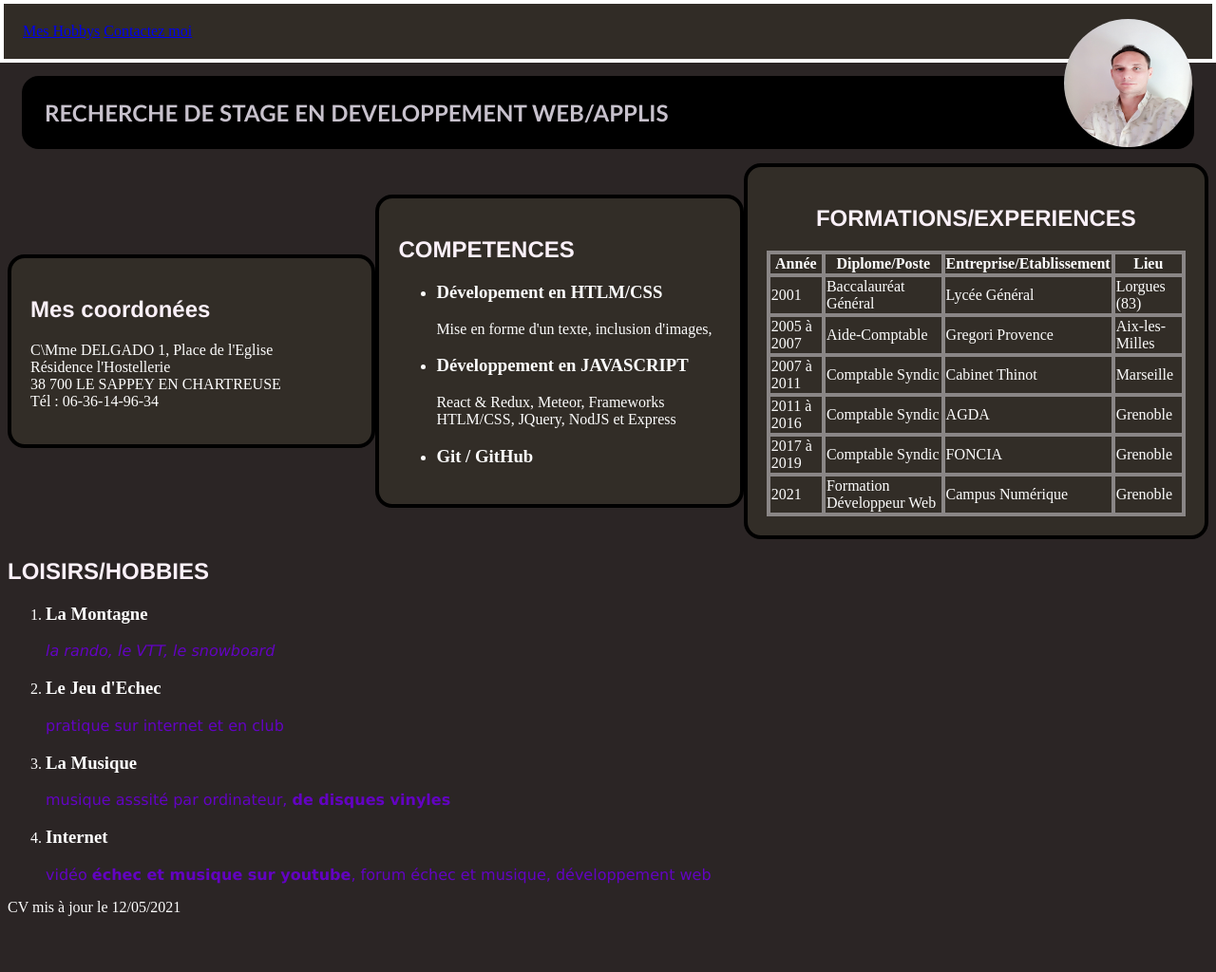
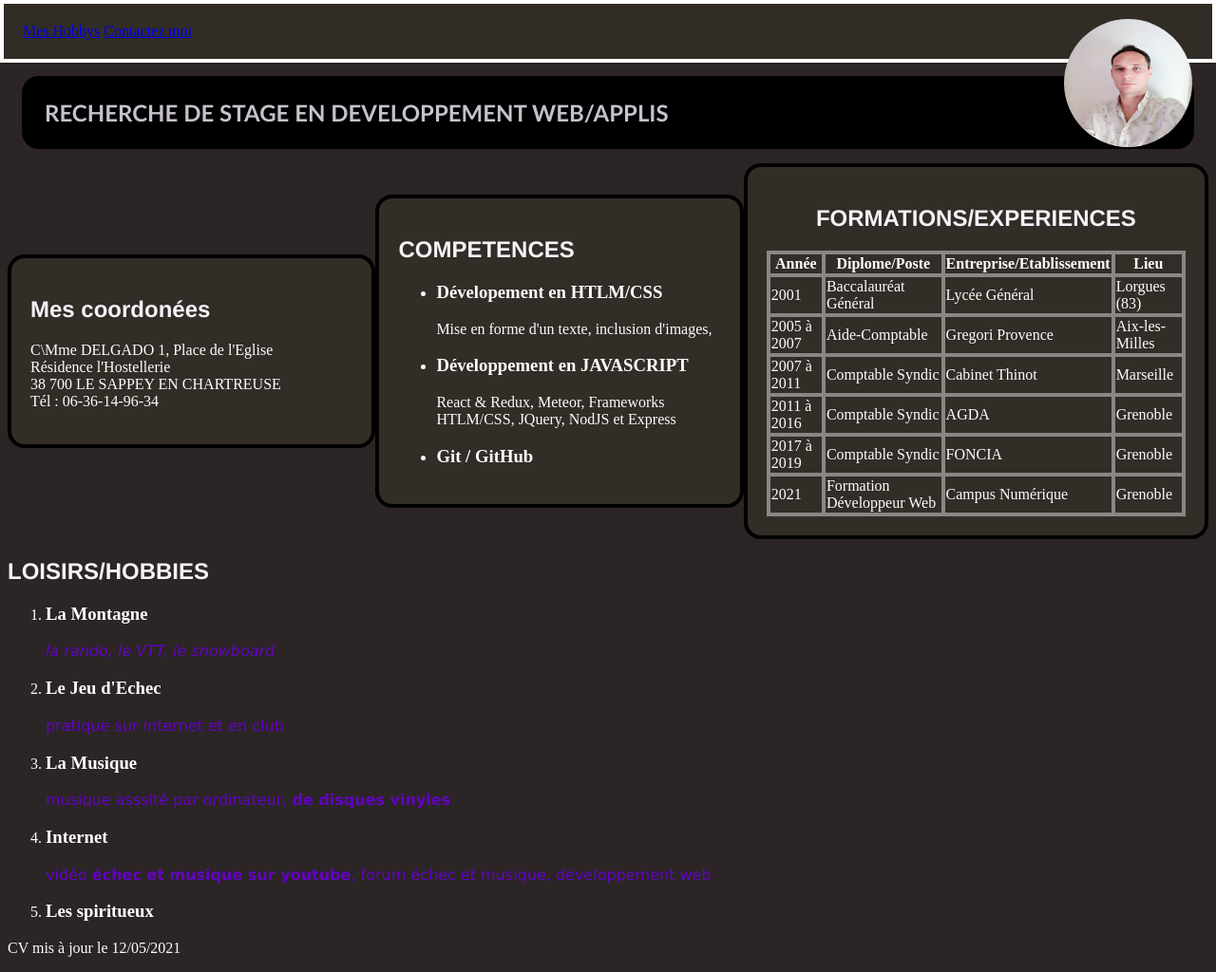
Before and after one commit to RobinPoulet/CV, a plain HTML site: page CV_Robin/index.html in a window 1280 px wide. Shown: the whole page at 95% size. Before the commit the page ends 981 px from the top, so only its background shows below. Drawn offline with Linux system fonts and the light colour scheme.

Commit message:
ajout hobbie

```diff
--- a/CV_Robin/index.html
+++ b/CV_Robin/index.html
@@ -125,6 +125,9 @@
           échec et musique, développement web
         </p>
       </li>
+      <li>
+        <h3>Les spiritueux</h3>
+      </li>
     </ol>
     <p> CV mis à jour le 12/05/2021</p>
   </body>
```
